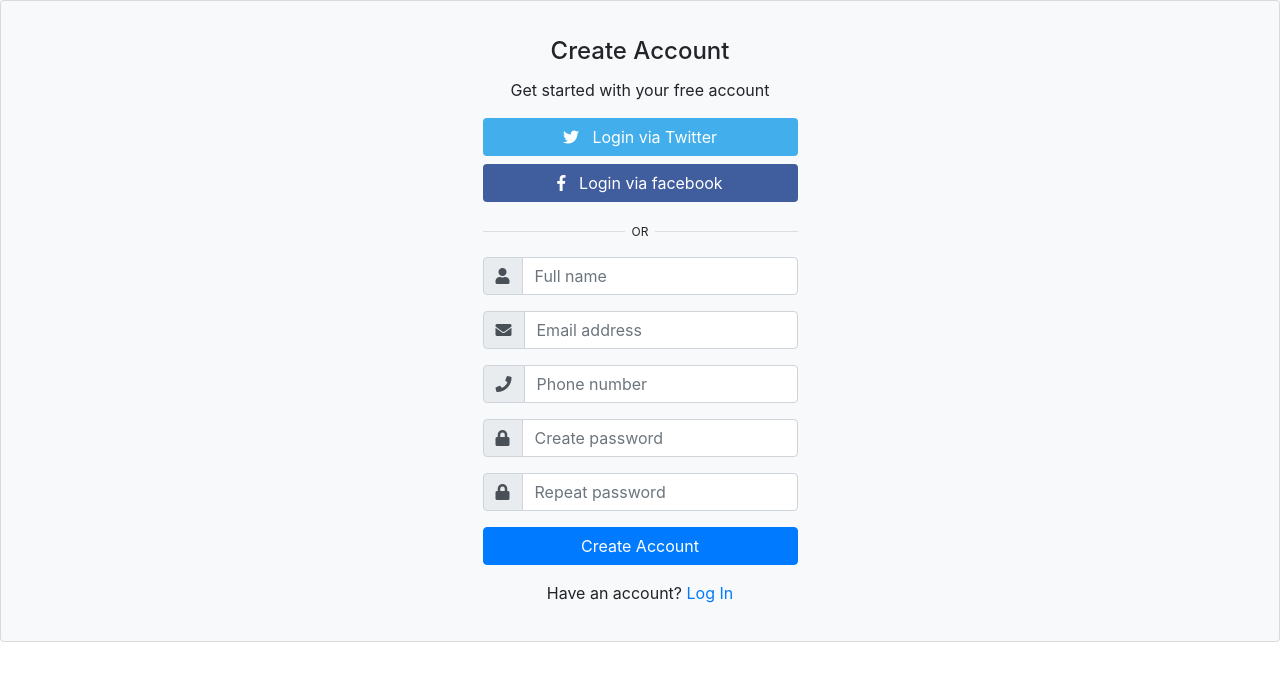
After one commit to mhdshahidak/projectturf, a Django app: page /signup in a window 1280 px wide. The commit adds this page. Shown: the top 681 px of the page. Run offline with Django 4.2, Linux system fonts and the light colour scheme; some libraries are stand-ins or nearby versions.

Commit message:
version2

```diff
--- a/app/templates/login.html
+++ b/app/templates/login.html
@@ -15,7 +15,7 @@
 <input type="text" name="username" placeholder="Username">
 <input type="password" name="password" placeholder="Password">
 <button>Login</button>
-<p class="message">Register now..! <a href="#">Create an account</a></p>
+<p class="message">Register now..! <a href="{% url 'app:signup' %}">Create an account</a></p>
     </form>
 </div>
 
--- /dev/null
+++ b/app/templates/signup.html
@@ -0,0 +1,110 @@
+<!DOCTYPE html>
+<html lang="en">
+<head>
+    <meta charset="UTF-8">
+    <meta http-equiv="X-UA-Compatible" content="IE=edge">
+    <meta name="viewport" content="width=device-width, initial-scale=1.0">
+    <title>signup</title>
+    <link href="//maxcdn.bootstrapcdn.com/bootstrap/4.0.0/css/bootstrap.min.css" rel="stylesheet" id="bootstrap-css">
+<script src="//maxcdn.bootstrapcdn.com/bootstrap/4.0.0/js/bootstrap.min.js"></script>
+<script src="//cdnjs.cloudflare.com/ajax/libs/jquery/3.2.1/jquery.min.js"></script>
+
+
+<link rel="stylesheet" href="https://use.fontawesome.com/releases/v5.0.8/css/all.css">
+<link href="../../static/signup.css" rel="stylesheet">
+
+
+
+
+</head>
+<body>
+
+    <!-- <div class="container">
+        <br>  <p class="text-center">More bootstrap 4 components on <a href="http://bootstrap-ecommerce.com/"> Bootstrap-ecommerce.com</a></p>
+        <hr> -->
+
+        <div class="card bg-light">
+            <article class="card-body mx-auto" style="max-width: 400px;">
+                <h4 class="card-title mt-3 text-center">Create Account</h4>
+                <p class="text-center">Get started with your free account</p>
+                <p>
+                    <a href="" class="btn btn-block btn-twitter"> <i class="fab fa-twitter"></i>   Login via Twitter</a>
+                    <a href="" class="btn btn-block btn-facebook"> <i class="fab fa-facebook-f"></i>   Login via facebook</a>
+                </p>
+                <p class="divider-text">
+                    <span class="bg-light">OR</span>
+                </p>
+                <form>
+                <div class="form-group input-group">
+                    <div class="input-group-prepend">
+                        <span class="input-group-text"> <i class="fa fa-user"></i> </span>
+                     </div>
+                    <input name="" class="form-control" placeholder="Full name" type="text">
+                </div> <!-- form-group// -->
+                <div class="form-group input-group">
+                    <div class="input-group-prepend">
+                        <span class="input-group-text"> <i class="fa fa-envelope"></i> </span>
+                     </div>
+                    <input name="" class="form-control" placeholder="Email address" type="email">
+                </div> <!-- form-group// -->
+                <div class="form-group input-group">
+                    <div class="input-group-prepend">
+                        <span class="input-group-text"> <i class="fa fa-phone"></i> </span>
+                    </div>
+                    <!-- <select class="custom-select" style="max-width: 120px;">
+                        <option selected="">+971</option>
+                        <option value="1">+972</option>
+                        <option value="2">+198</option>
+                        <option value="3">+701</option>
+                    </select> -->
+
+                    <input name="" class="form-control" placeholder="Phone number" type="text">
+                </div> <!-- form-group// -->
+                <!-- <div class="form-group input-group">
+                    <div class="input-group-prepend">
+                        <span class="input-group-text"> <i class="fa fa-building"></i> </span>
+                    </div>
+                    <select class="form-control">
+                        <option selected=""> Select job type</option>
+                        <option>Designer</option>
+                        <option>Manager</option>
+                        <option>Accaunting</option>
+                    </select>
+                </div> form-group end.// -->
+                <div class="form-group input-group">
+                    <div class="input-group-prepend">
+                        <span class="input-group-text"> <i class="fa fa-lock"></i> </span>
+                    </div>
+                    <input class="form-control" placeholder="Create password" type="password">
+                </div> <!-- form-group// -->
+                <div class="form-group input-group">
+                    <div class="input-group-prepend">
+                        <span class="input-group-text"> <i class="fa fa-lock"></i> </span>
+                    </div>
+                    <input class="form-control" placeholder="Repeat password" type="password">
+                </div> <!-- form-group// -->
+                <div class="form-group">
+                    <button type="submit" class="btn btn-primary btn-block"> Create Account  </button>
+                </div> <!-- form-group// -->
+                <p class="text-center">Have an account? <a href="{% url 'app:loginpage' %}">Log In</a> </p>
+            </form>
+            </article>
+            </div> <!-- card.// -->
+
+            </div>
+            <!--container end.//-->
+
+            <!-- <br><br>
+            <article class="bg-secondary mb-3">
+            <div class="card-body text-center">
+                <h3 class="text-white mt-3">Bootstrap 4 UI KIT</h3>
+            <p class="h5 text-white">Components and templates  <br> for Ecommerce, marketplace, booking websites
+            and product landing pages</p>   <br>
+            <p><a class="btn btn-warning" target="_blank" href="http://bootstrap-ecommerce.com/"> Bootstrap-ecommerce.com
+             <i class="fa fa-window-restore "></i></a></p>
+            </div>
+            <br><br>
+            </article> -->
+
+</body>
+</html>
--- a/app/urls.py
+++ b/app/urls.py
@@ -7,4 +7,6 @@ urlpatterns = [
     path('',views.home,name=''),
     # path('login',views.log,name='login'),
     path('loginpage',views.login,name='loginpage'),
+
+    path('signup',views.signup,name='signup'),
 ]
--- a/app/views.py
+++ b/app/views.py
@@ -9,3 +9,6 @@ def home(request):
 
 def login(request):
     return render(request,'login.html')
+
+def signup(request):
+    return render(request,'signup.html')
--- /dev/null
+++ b/static/signup.css
@@ -0,0 +1,30 @@
+.divider-text {
+    position: relative;
+    text-align: center;
+    margin-top: 15px;
+    margin-bottom: 15px;
+}
+.divider-text span {
+    padding: 7px;
+    font-size: 12px;
+    position: relative;
+    z-index: 2;
+}
+.divider-text:after {
+    content: "";
+    position: absolute;
+    width: 100%;
+    border-bottom: 1px solid #ddd;
+    top: 55%;
+    left: 0;
+    z-index: 1;
+}
+
+.btn-facebook {
+    background-color: #405D9D;
+    color: #fff;
+}
+.btn-twitter {
+    background-color: #42AEEC;
+    color: #fff;
+}
```
